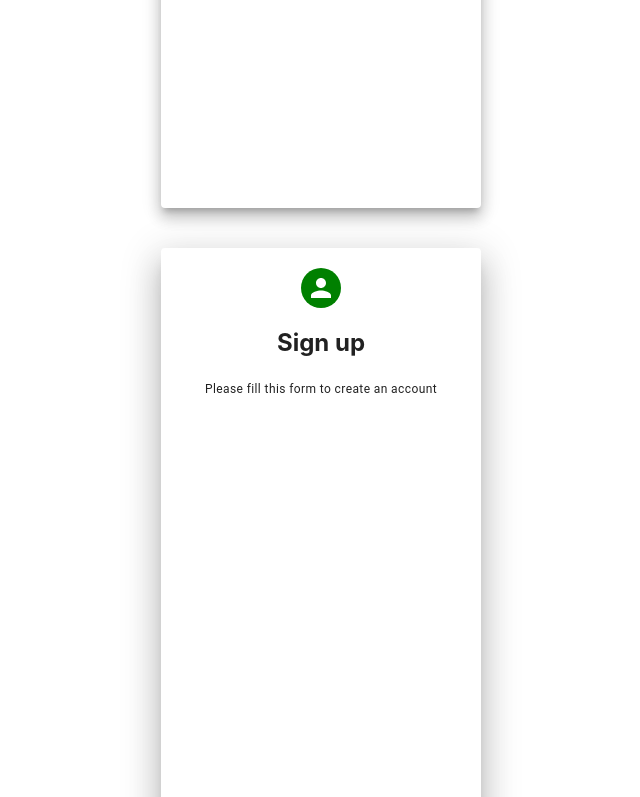
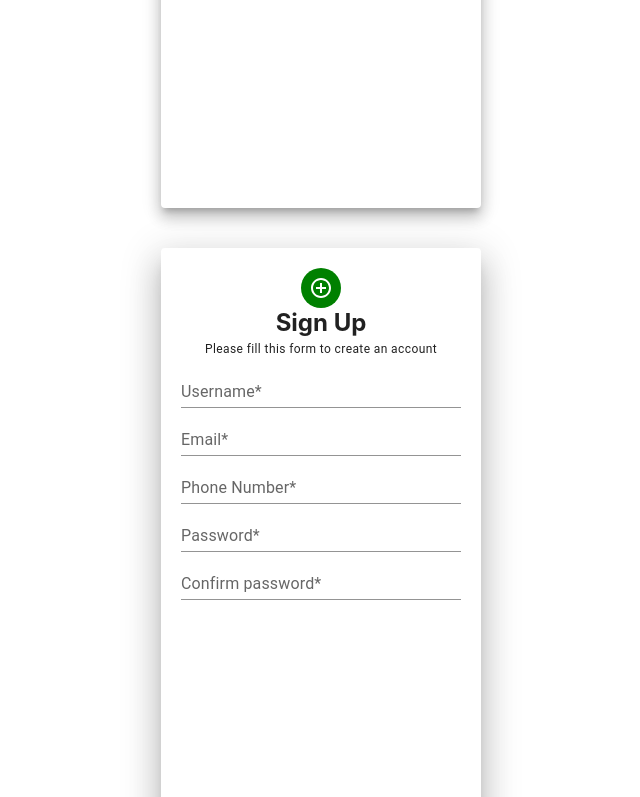
Before and after one commit to Asna1303/Placeme-2.0, a React (Create React App) app: page /signup in a window 1280 px wide. Shown: the part 412-1209 px from the top of the page, without its empty margins (319-959 px from the left). Built offline with nearby package versions, Linux system fonts and the light colour scheme.

Commit message:
added field to enter name, email,password and confirm password

```diff
--- a/src/molecules/signup.js
+++ b/src/molecules/signup.js
@@ -2,23 +2,37 @@ import React from 'react';
 import Grid from '@mui/material/Grid';
 import Paper from '@mui/material/Paper';
 import Avatar from '@mui/material/Avatar';
+import AddCircleOutlineOutlinedIcon from '@mui/icons-material/AddCircleOutlineOutlined';
+import TextField from '@mui/material/TextField';
 
 import { Typography } from '@mui/material';
 
 const Signup = () => {
   const paperStyle = { padding: 20, height: '70vh', width: 280, margin: '20px auto' };
   const avatarStyle = { backgroundColor: 'green' };
-
+const headerStyle={margin:0}
   return (
     <Grid container justifyContent="center" alignItems="center">
       <Paper elevation={20} style={paperStyle}>
         <Grid align="center">
           <Avatar style={avatarStyle}>
-
+            <AddCircleOutlineOutlinedIcon/>
           </Avatar>
-          <h2>Sign up</h2>
+          <h2 style={headerStyle}>Sign Up</h2>
           <Typography variant='caption'>Please fill this form to create an account</Typography>
         </Grid>
+        <form>
+
+        <TextField id="standard-basic" label="Username*" variant="standard" placeholder="Enter your name" fullWidth/>
+
+  <TextField id="standard-basic" label="Email*" variant="standard" placeholder="Enter your mail id" fullWidth/>
+
+  <TextField id="standard-basic" label="Phone Number*" variant="standard" placeholder="Enter your phone number" fullWidth/>
+
+  <TextField id="standard-basic" label="Password*" variant="standard" placeholder="Enter your password" fullWidth/>
+
+  <TextField id="standard-basic" label="Confirm password*" variant="standard" placeholder="Enter your password" fullWidth/>
+        </form>
       </Paper>
     </Grid>
   );
```
